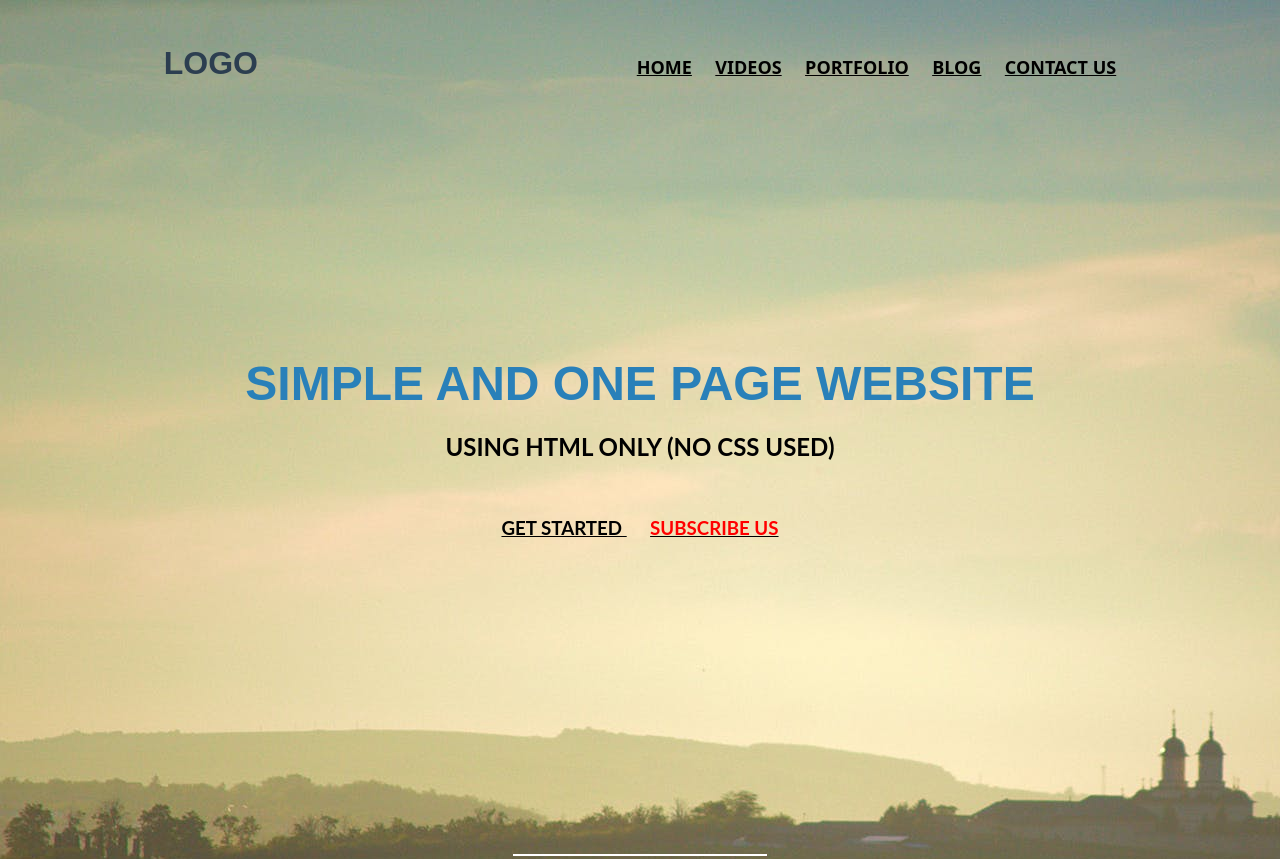
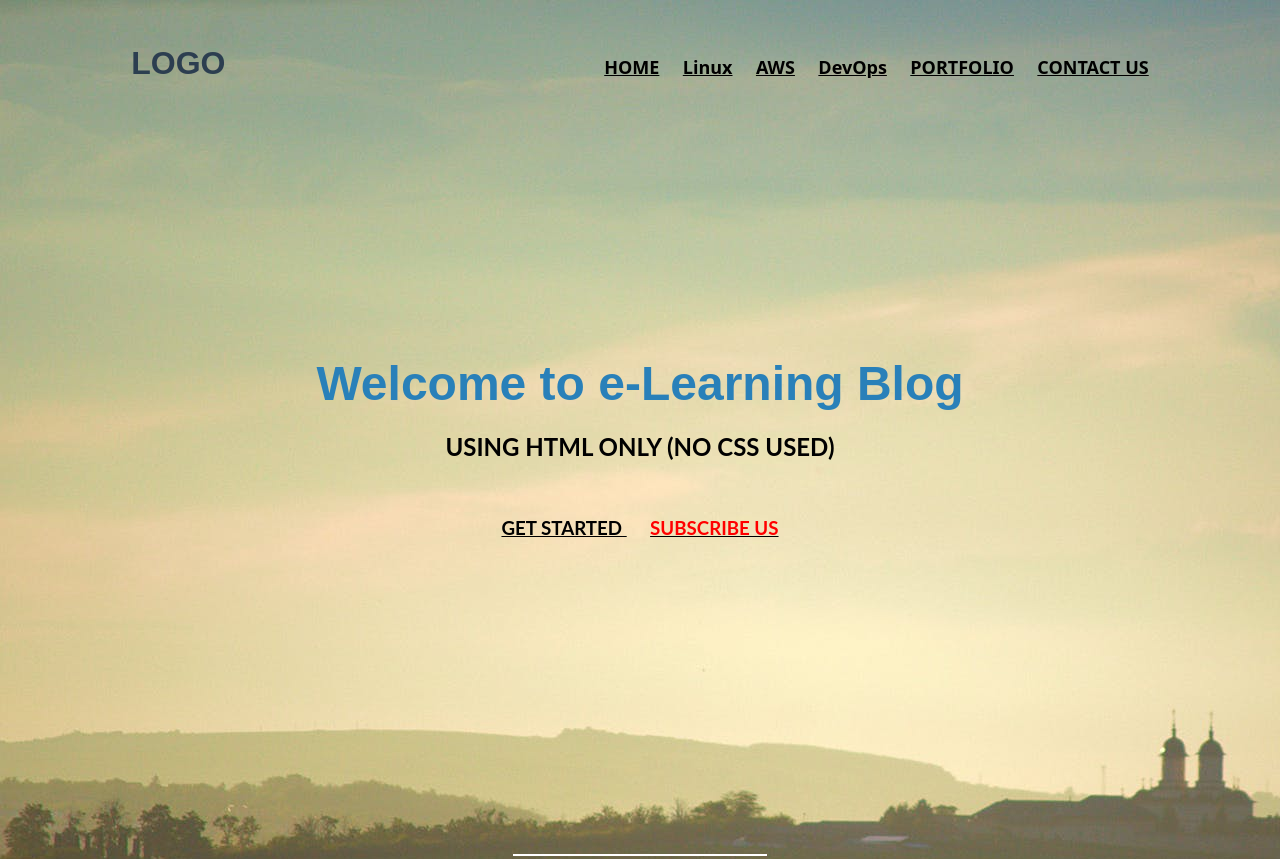
Before and after one commit to praveens1990/Html-site, a plain HTML site: page index.html in a window 1280 px wide. Shown: the top 859 px of the page. Drawn offline with Linux system fonts and the light colour scheme.

Commit message:
Update index.html
Modified Some Sub links

```diff
--- a/index.html
+++ b/index.html
@@ -17,16 +17,17 @@
 				&nbsp;&nbsp;&nbsp;&nbsp;&nbsp;&nbsp;&nbsp;&nbsp;&nbsp;&nbsp;&nbsp;&nbsp;&nbsp;&nbsp;&nbsp;&nbsp;&nbsp;&nbsp;&nbsp;
 				<font face="sans" size="4">
 					<a href="#home">HOME</a>&nbsp;&nbsp;&nbsp;&nbsp;
-					<a href="#">VIDEOS</a>&nbsp;&nbsp;&nbsp;&nbsp;
+					<a href="#">Linux</a>&nbsp;&nbsp;&nbsp;&nbsp;
+					<a href="#">AWS</a>&nbsp;&nbsp;&nbsp;&nbsp;
+					<a href="#">DevOps</a>&nbsp;&nbsp;&nbsp;&nbsp;
 					<a href="#">PORTFOLIO</a>&nbsp;&nbsp;&nbsp;&nbsp;
-					<a href="#">BLOG</a>&nbsp;&nbsp;&nbsp;&nbsp;
 					<a href="#">CONTACT US</a>
 				</font>
 			</h3>
 			<br /><br /><br /><br /><br /><br /><br /><br /><br /><br /><br><br><br>
 			<h1 align="center">
 				<font face="sans-serif" color="#2980b9" size="7">
-				SIMPLE AND ONE PAGE WEBSITE
+				Welcome to e-Learning Blog
 				</font>
 			</h1>
 			<h3 align="center">
```
